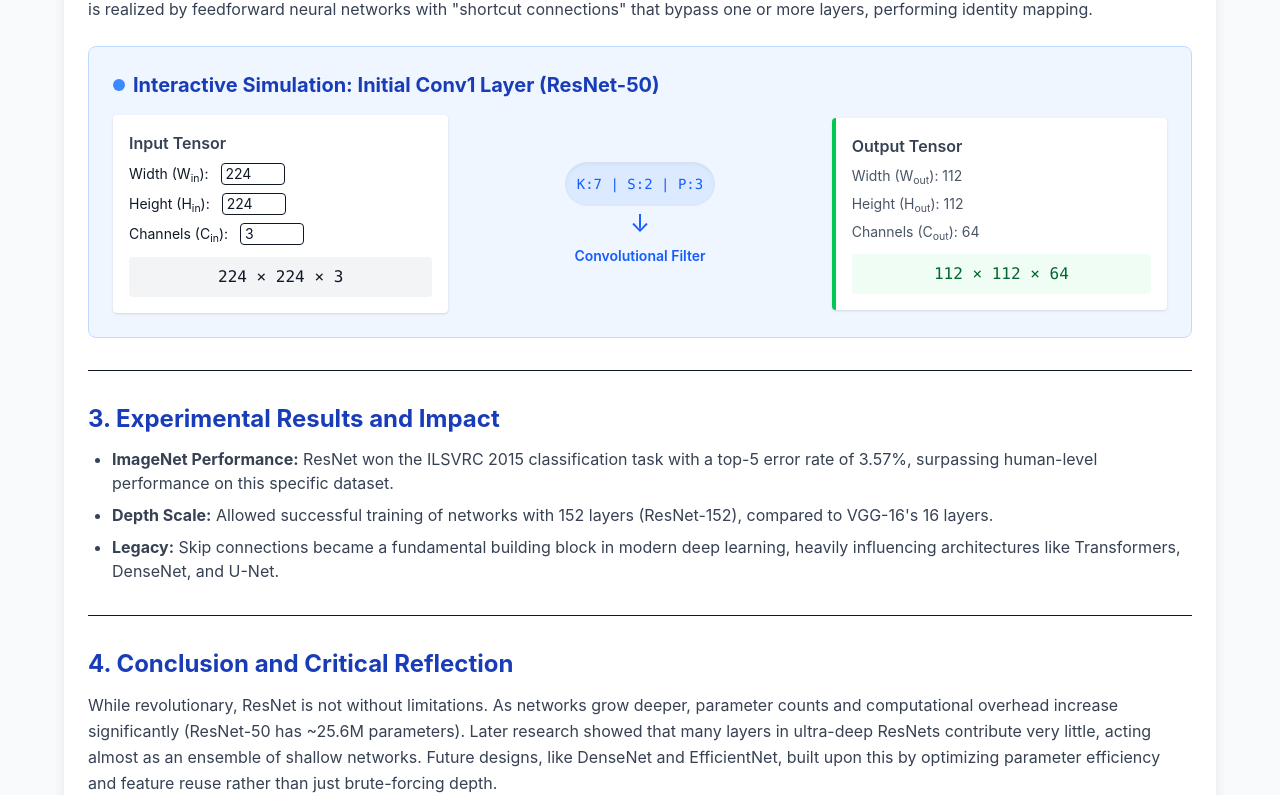
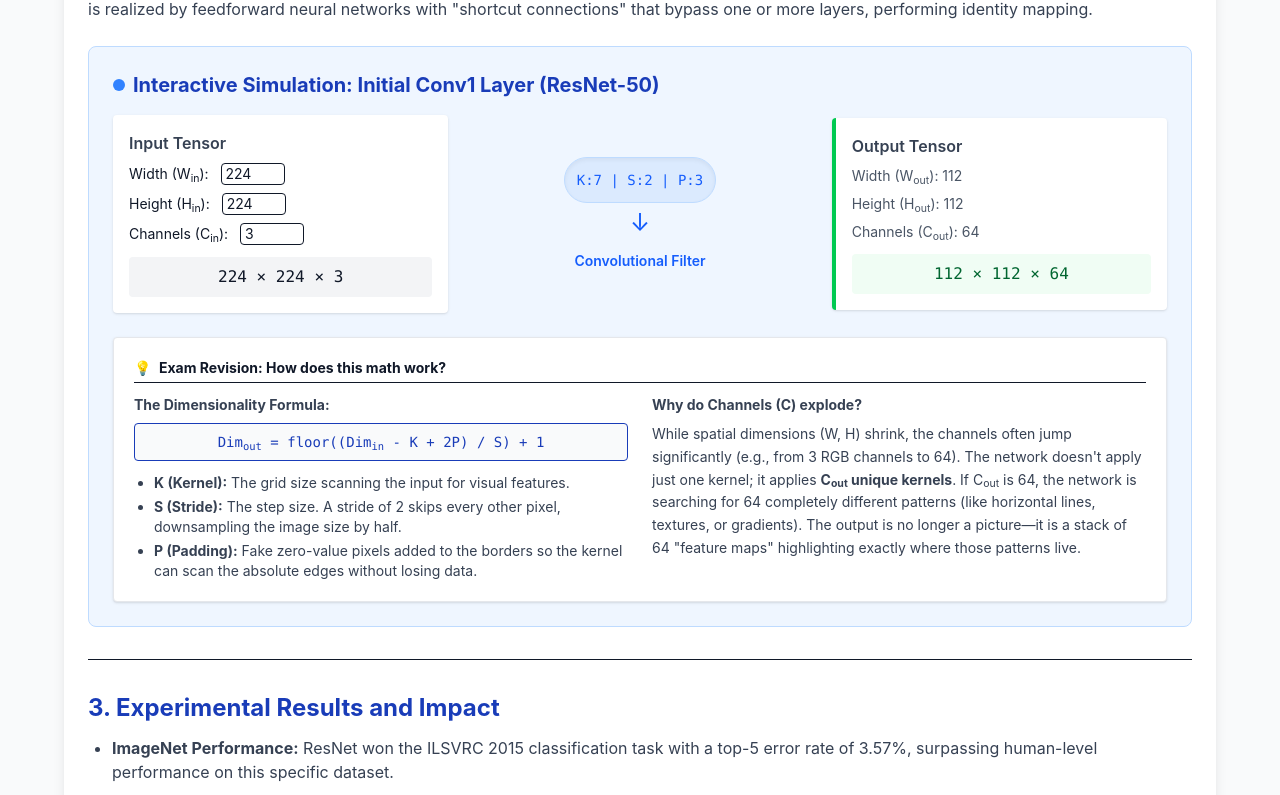
Before and after one commit to mdabidchowdhury/rme-4221-cnn-presentation, a React (Vite) app: page / in a window 1280 px wide. Shown: the part 655-1450 px from the top of the page. Built offline with nearby package versions, Linux system fonts and the light colour scheme.

Commit message:
Added exam revision study guide to InteractiveBlock

```diff
--- a/src/components/shared/InteractiveBlock.jsx
+++ b/src/components/shared/InteractiveBlock.jsx
@@ -38,10 +38,10 @@ export default function InteractiveBlock({ title, defaultW, defaultK, defaultS,
 
         {/* Operation Block */}
         <div className="flex flex-col items-center justify-center text-blue-600">
-          <div className="font-mono text-sm bg-blue-100 p-3 rounded-full mb-2 shadow-inner">
+          <div className="font-mono text-sm bg-blue-100 p-3 rounded-full mb-2 shadow-inner border border-blue-200">
             K:{k} | S:{s} | P:{p}
           </div>
-          <div className="text-2xl animate-bounce">↓</div>
+          <div className="text-2xl animate-bounce my-1">↓</div>
           <div className="text-sm font-semibold">Convolutional Filter</div>
         </div>
 
@@ -58,6 +58,34 @@ export default function InteractiveBlock({ title, defaultW, defaultK, defaultS,
           </div>
         </div>
       </div>
+
+      {/* --- EXAM REVISION SECTION --- */}
+      <div className="mt-6 bg-white p-5 rounded shadow-sm border border-gray-200 text-sm text-gray-700">
+        <h5 className="font-bold text-gray-900 mb-2 border-b pb-1 flex items-center">
+          <span className="text-yellow-500 mr-2">💡</span> Exam Revision: How does this math work?
+        </h5>
+        <div className="grid grid-cols-1 md:grid-cols-2 gap-6 mt-3">
+          <div>
+            <p className="mb-2"><strong>The Dimensionality Formula:</strong></p>
+            <code className="block bg-gray-50 border p-2 rounded text-center text-blue-800 font-mono mb-3">
+              Dim<sub>out</sub> = floor((Dim<sub>in</sub> - K + 2P) / S) + 1
+            </code>
+            <ul className="list-disc pl-5 space-y-1">
+              <li><strong>K (Kernel):</strong> The grid size scanning the input for visual features.</li>
+              <li><strong>S (Stride):</strong> The step size. A stride of 2 skips every other pixel, downsampling the image size by half.</li>
+              <li><strong>P (Padding):</strong> Fake zero-value pixels added to the borders so the kernel can scan the absolute edges without losing data.</li>
+            </ul>
+          </div>
+          <div>
+            <p className="mb-2"><strong>Why do Channels (C) explode?</strong></p>
+            <p className="leading-relaxed">
+              While spatial dimensions (W, H) shrink, the channels often jump significantly (e.g., from 3 RGB channels to 64). The network doesn't apply just one kernel; it applies <strong>C<sub>out</sub> unique kernels</strong>. If C<sub>out</sub> is 64, the network is searching for 64 completely different patterns (like horizontal lines, textures, or gradients). The output is no longer a picture—it is a stack of 64 "feature maps" highlighting exactly where those patterns live.
+            </p>
+          </div>
+        </div>
+      </div>
+      {/* ----------------------------- */}
+
     </div>
   );
 }
```
